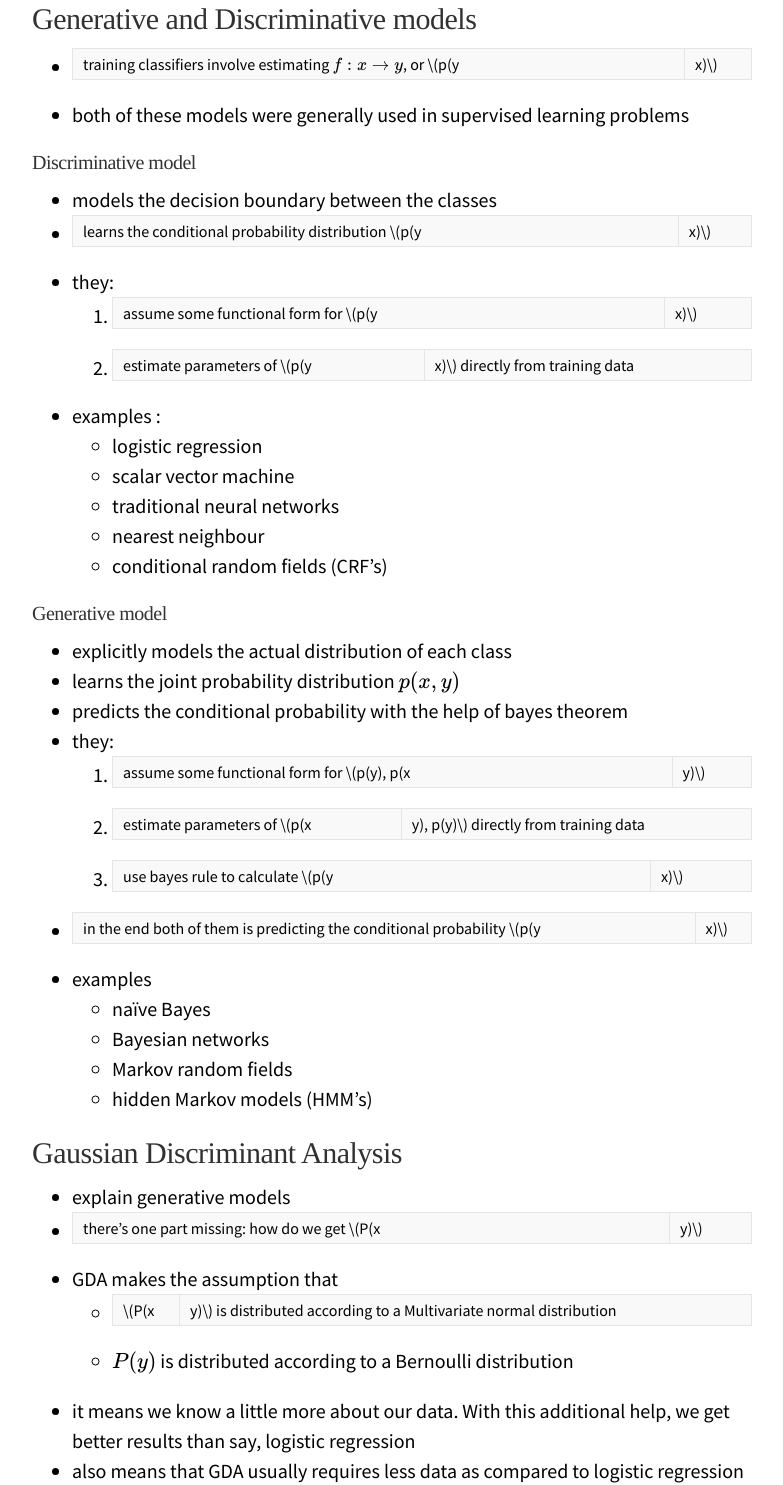
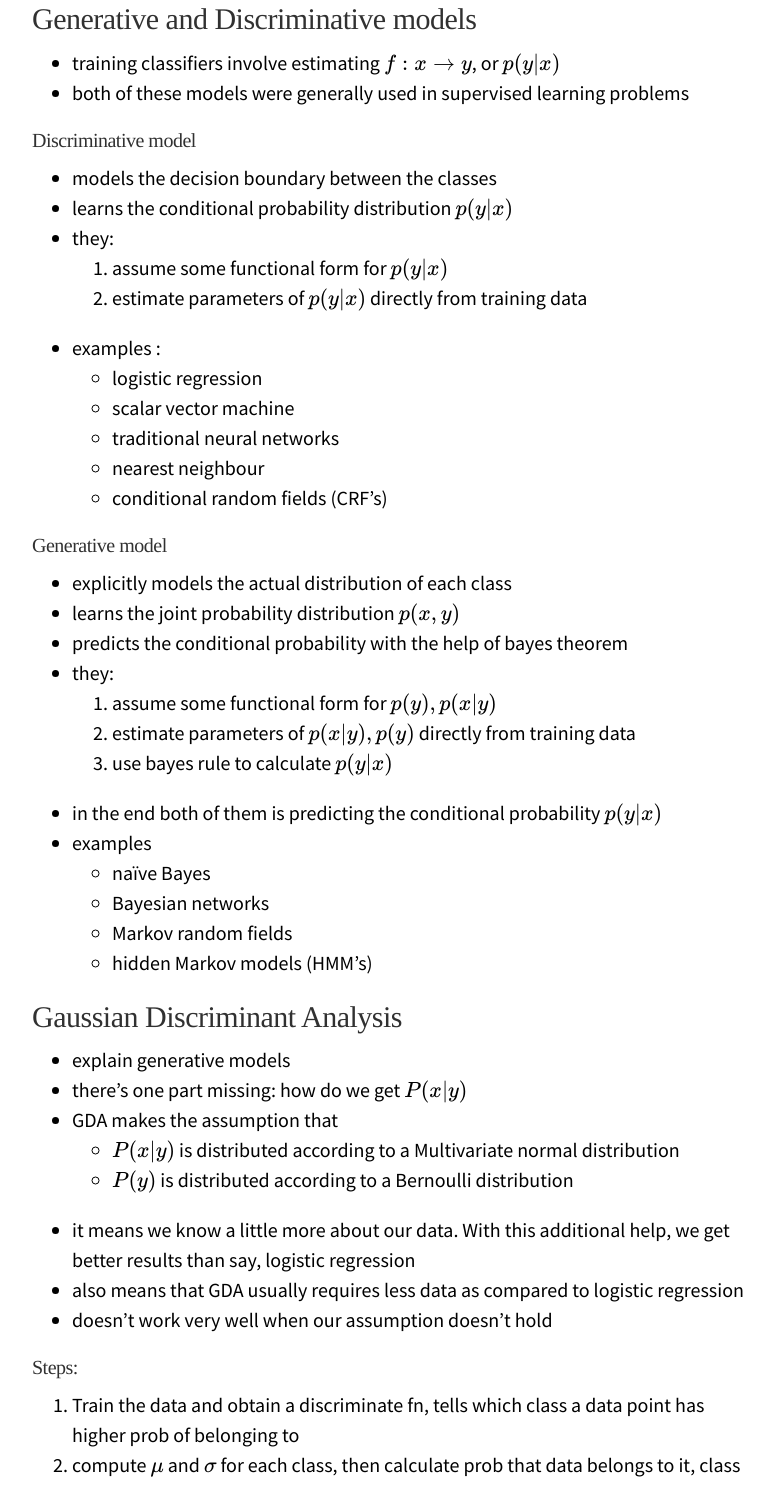
Before and after one commit to sharatsachin/sharatsachin.github.io, a Jekyll site: the page built from _posts/2020-06-23-ML-unit2.md, in a window 1280 px wide. Shown: the part 3395-4880 px from the top of the page, without its empty margins (248-1031 px from the left). Built offline with Jekyll 4.4.1, drawn with Linux system fonts in a browser that asks for light colours; some web fonts are replaced; formulas are drawn with MathJax 3; comment, search, counter and statistics services are not loaded; some of the changed text lies outside the part shown.

```diff
--- a/_posts/2020-06-23-ML-unit2.md
+++ b/_posts/2020-06-23-ML-unit2.md
@@ -44,15 +44,15 @@ In short, a perceptron is a single-layer neural network. They consist of four ma
 
 ## Generative and Discriminative models
 
-* training classifiers involve estimating \\(f: x \rightarrow y\\), or \\(p(y|x)\\)
+* training classifiers involve estimating \\(f: x \rightarrow y\\), or \\(p(y\|x)\\)
 * both of these models were generally used in supervised learning problems
 
 #### Discriminative model
 * models the decision boundary between the classes
-* learns the conditional probability distribution \\(p(y|x)\\)
+* learns the conditional probability distribution \\(p(y\|x)\\)
 * they:
-    1. assume some functional form for \\(p(y|x)\\)
-    2. estimate parameters of \\(p(y|x)\\) directly from training data
+    1. assume some functional form for \\(p(y\|x)\\)
+    2. estimate parameters of \\(p(y\|x)\\) directly from training data
 * examples :
     * logistic regression
     * scalar vector machine
@@ -65,10 +65,10 @@ In short, a perceptron is a single-layer neural network. They consist of four ma
 * learns the joint probability distribution \\(p(x,y)\\)
 * predicts the conditional probability with the help of bayes theorem
 * they:
-    1. assume some functional form for \\(p(y), p(x|y)\\)
-    2. estimate parameters of \\(p(x|y), p(y)\\) directly from training data
-    3. use bayes rule to calculate \\(p(y |x)\\)
-* in the end both of them is predicting the conditional probability \\(p(y|x)\\)
+    1. assume some functional form for \\(p(y), p(x\|y)\\)
+    2. estimate parameters of \\(p(x\|y), p(y)\\) directly from training data
+    3. use bayes rule to calculate \\(p(y \|x)\\)
+* in the end both of them is predicting the conditional probability \\(p(y\|x)\\)
 * examples
     * naïve Bayes
     * Bayesian networks
@@ -78,9 +78,9 @@ In short, a perceptron is a single-layer neural network. They consist of four ma
 ## Gaussian Discriminant Analysis
 
 * explain generative models
-* there’s one part missing: how do we get \\(P(x|y)\\)
+* there’s one part missing: how do we get \\(P(x\|y)\\)
 * GDA makes the assumption that
-    * \\(P(x|y)\\) is distributed according to a Multivariate normal distribution
+    * \\(P(x\|y)\\) is distributed according to a Multivariate normal distribution
     * \\(P(y)\\) is distributed according to a Bernoulli distribution
 * it means we know a little more about our data. With this additional help, we get better results than say, logistic regression
 * also means that GDA usually requires less data as compared to logistic regression
@@ -111,7 +111,7 @@ In short, a perceptron is a single-layer neural network. They consist of four ma
 2. Generate Likelihood table by finding the probabilities of given features.
 3. Now, use Bayes theorem to calculate the posterior probability
 
-eg. \\(p(Y|sun)={\frac {p(Y)p(sun|Y)}{p(sun)}}, p(N|sun)={\frac {p(N)p(sun|N)}{p(sun)}}\\)
+eg. \\(p(Y\|sun)={\frac {p(Y)p(sun\|Y)}{p(sun)}}, p(N\|sun)={\frac {p(N)p(sun\|N)}{p(sun)}}\\)
 
 #### Types
 1. Gaussian:
```
